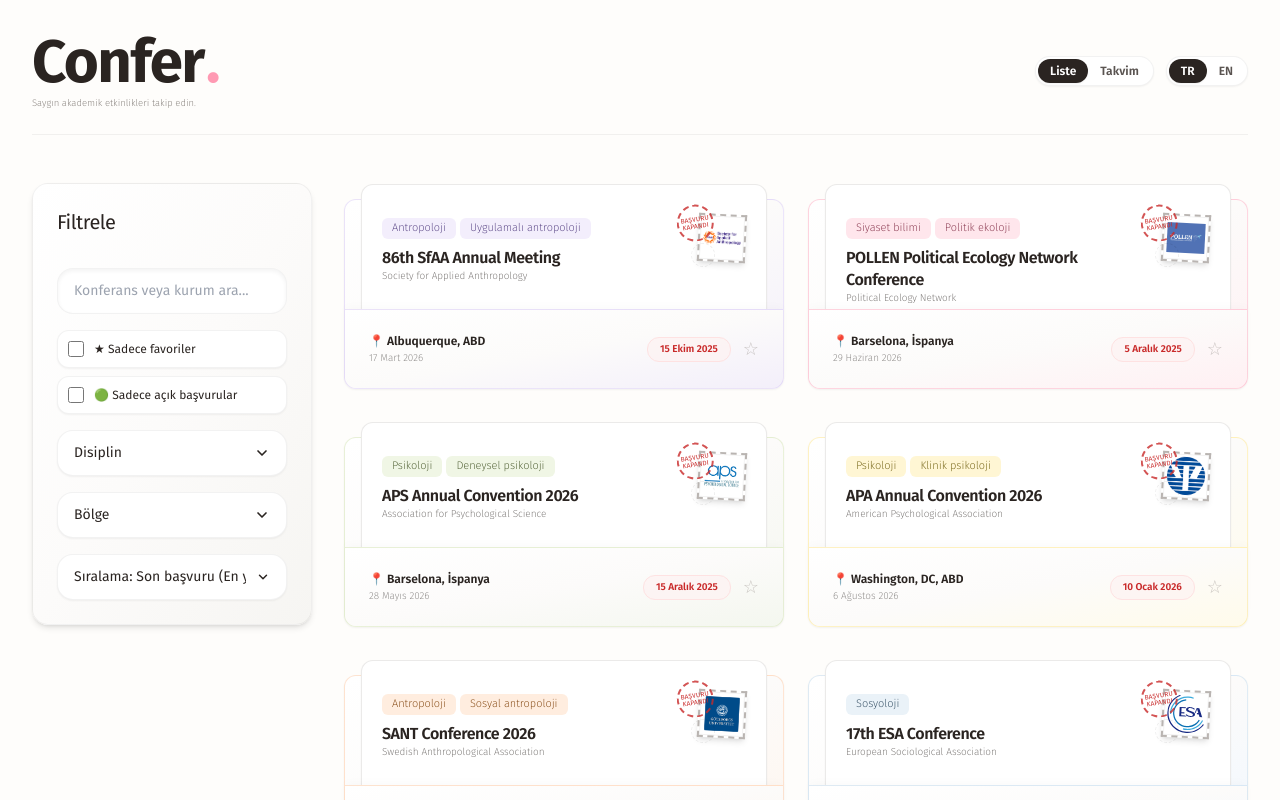
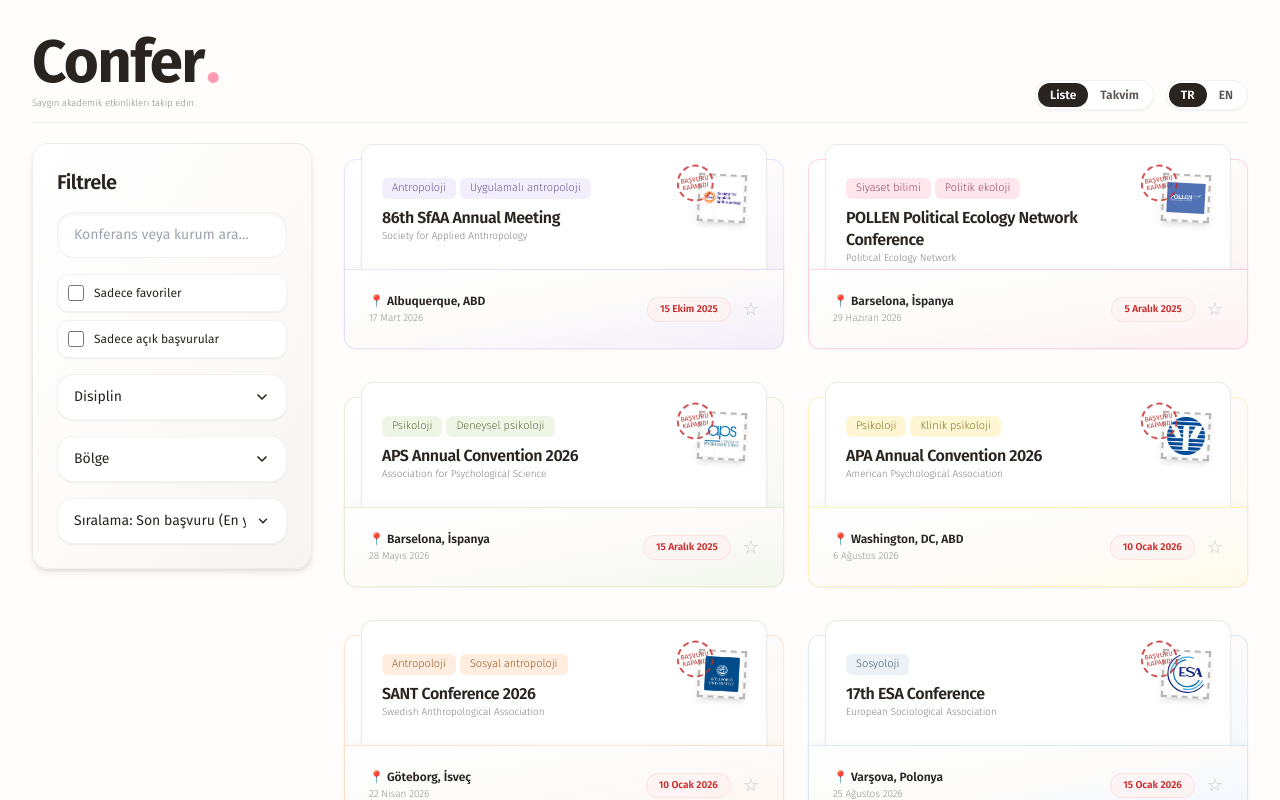
Before and after one commit to ammarkilic/Confer., a React (Vite) app in the folder arayuz/: page / in a window 1280 px wide. Shown: the top 800 px of the page. Built offline with nearby package versions, Linux system fonts and the light colour scheme; a web font is replaced by a local one.

Commit message:
style: update header alignment, spacing offsets, filter title weight, and remove checkbox icons

```diff
--- a/arayuz/src/App.jsx
+++ b/arayuz/src/App.jsx
@@ -291,7 +291,7 @@
     <div className="min-h-screen font-sans p-4 sm:p-8 relative transition-colors duration-300 text-[#2a2421]">
 
       {/* ÜST BAŞLIK BÖLÜMÜ */}
-      <header className="max-w-7xl mx-auto mb-6 flex flex-wrap justify-between items-center gap-4 border-b border-black/5 pb-6">
+      <header className="max-w-7xl mx-auto mb-3 flex flex-wrap justify-between items-end gap-4 border-b border-black/5 pb-3">
         <div>
           <h1 className="text-5xl md:text-6xl font-bold font-fira-bold tracking-tight text-[#2a2421] flex items-center gap-0.5 mb-1 select-none">
             Confer<span className="text-[#ff9ab3] font-serif font-black">.</span>
@@ -351,14 +351,14 @@
       </header>
 
       {/* ANA GRID DÜZENİ */}
-      <main className="max-w-7xl mx-auto grid grid-cols-1 lg:grid-cols-4 gap-8 items-start pt-6">
+      <main className="max-w-7xl mx-auto grid grid-cols-1 lg:grid-cols-4 gap-8 items-start pt-2">
 
         {/* SOL STICKY FİLTRE PANELİ */}
         <aside className="lg:col-span-1 lg:sticky lg:top-8 w-full z-20">
-          <div className="rounded-2xl p-6 flex flex-col gap-6 shadow-md border border-black/5 bg-gradient-to-br from-white via-[#fcfbfa] to-[#f6f5f2]">
-            <div className="flex justify-between items-start gap-2 mb-2">
+          <div className="rounded-2xl p-6 flex flex-col gap-4 shadow-md border border-black/5 bg-gradient-to-br from-white via-[#fcfbfa] to-[#f6f5f2]">
+            <div className="flex justify-between items-start gap-2 mb-0">
               <div>
-                <h2 className="text-xl font-bold tracking-tight text-[#2a2421] font-fira-regular">
+                <h2 className="text-xl tracking-tight text-[#2a2421] font-fira-semibold">
                   {lang === 'tr' ? 'Filtrele' : 'Filter'}
                 </h2>
               </div>
@@ -399,7 +399,7 @@
                     onChange={(e) => setShowFavoritesOnly(e.target.checked)}
                     className="w-4 h-4 rounded focus:ring-offset-0 cursor-pointer accent-[#2a2421]"
                   />
-                  <span className="font-fira-regular font-semibold text-xs leading-none">★ {t[lang].favoritesOnly}</span>
+                  <span className="font-fira-regular font-semibold text-xs leading-none">{t[lang].favoritesOnly}</span>
                 </label>
 
                 <label className="flex items-center gap-2.5 text-sm cursor-pointer p-2.5 rounded-xl border border-black/5 bg-white text-[#2a2421] select-none shadow-sm">
@@ -409,7 +409,7 @@
                     onChange={(e) => setShowOpenOnly(e.target.checked)}
                     className="w-4 h-4 rounded focus:ring-offset-0 cursor-pointer accent-[#2a2421]"
                   />
-                  <span className="font-fira-regular font-semibold text-xs leading-none">🟢 {t[lang].openOnly}</span>
+                  <span className="font-fira-regular font-semibold text-xs leading-none">{t[lang].openOnly}</span>
                 </label>
               </div>
 
```
